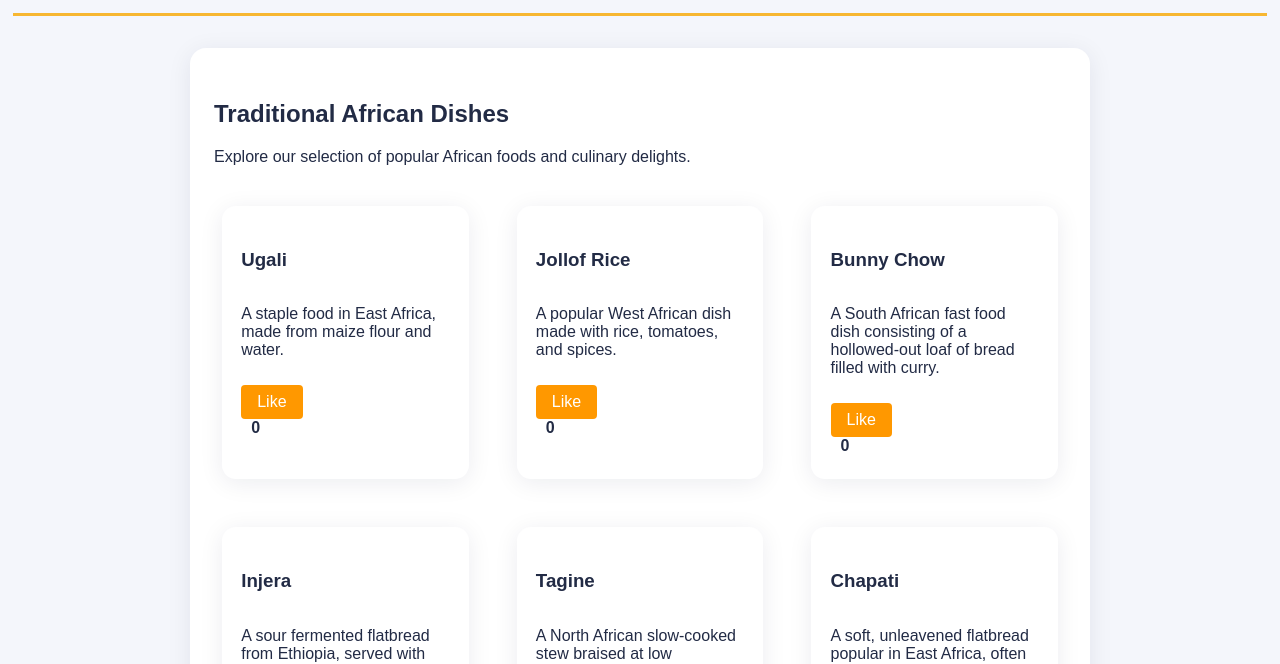
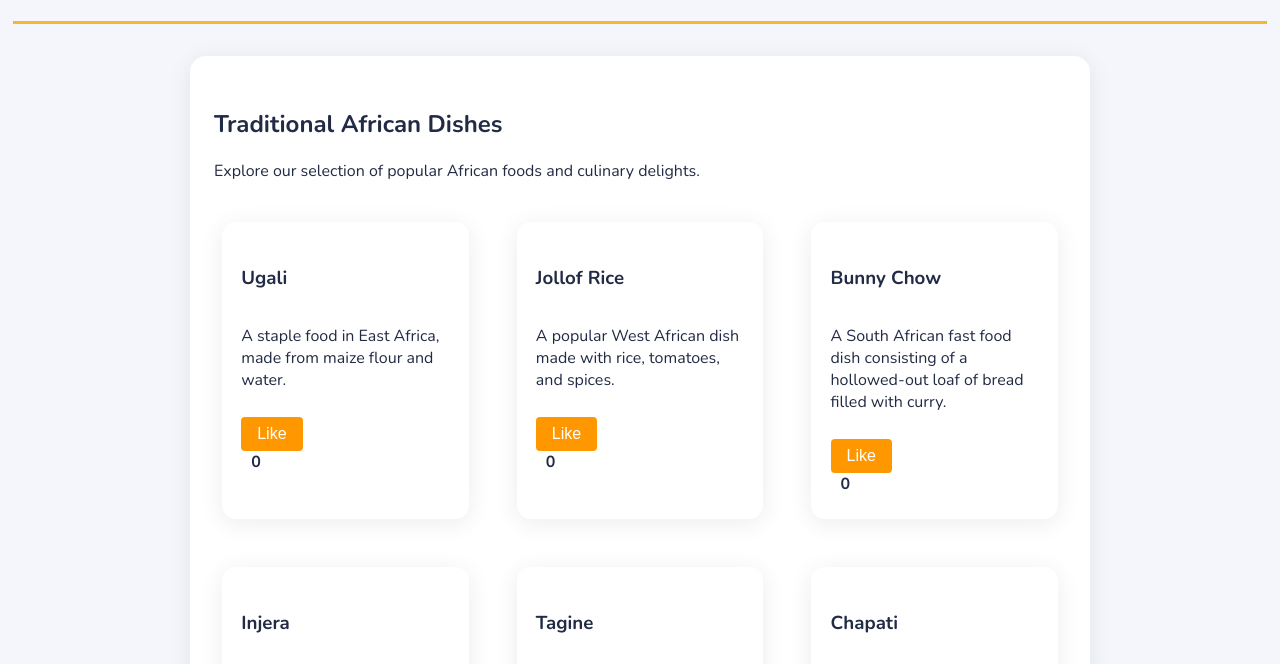
Before and after one commit to devmaina/libs-safari-africa, a plain HTML site: page Food.html in a window 1280 px wide. Shown: the part 142-806 px from the top of the page. Drawn offline with nearby package versions, Linux system fonts and the light colour scheme.

Commit message:
fix cdn font

```diff
--- a/Food.html
+++ b/Food.html
@@ -23,6 +23,7 @@
     }
     </script>
     <link rel="stylesheet" href="style.css">
+    <link href="https://fonts.googleapis.com/css?family=Nunito:400,600,700&display=swap" rel="stylesheet">
     <style>
       .like-btn {
         background: #ff9800;
```
Also changed, not shown: about.html (+1 -0 lines), contact.html (+1 -0 lines), hotels.html (+1 -0 lines), index.html (+1 -0 lines), places.html (+1 -0 lines), services.html (+1 -0 lines).
